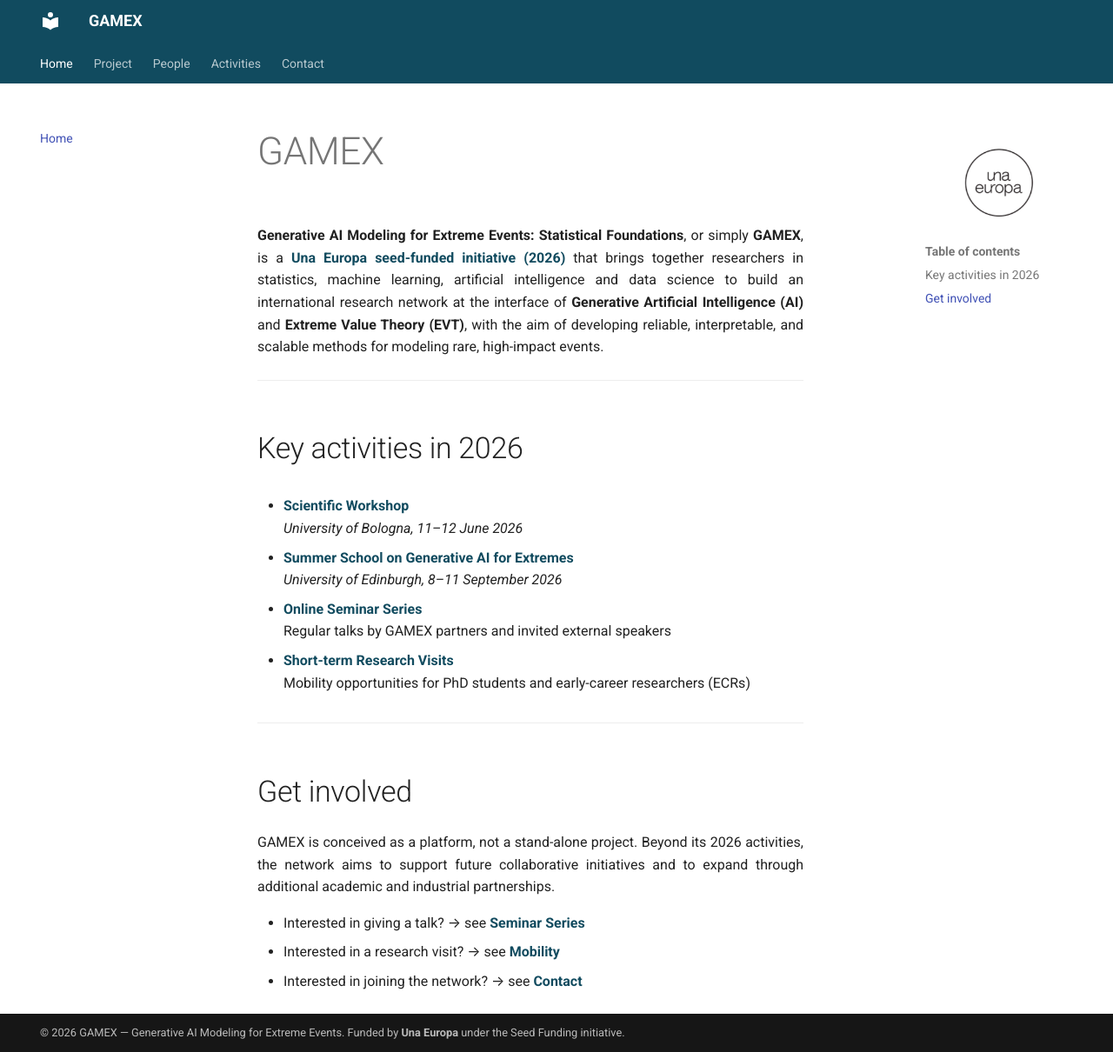
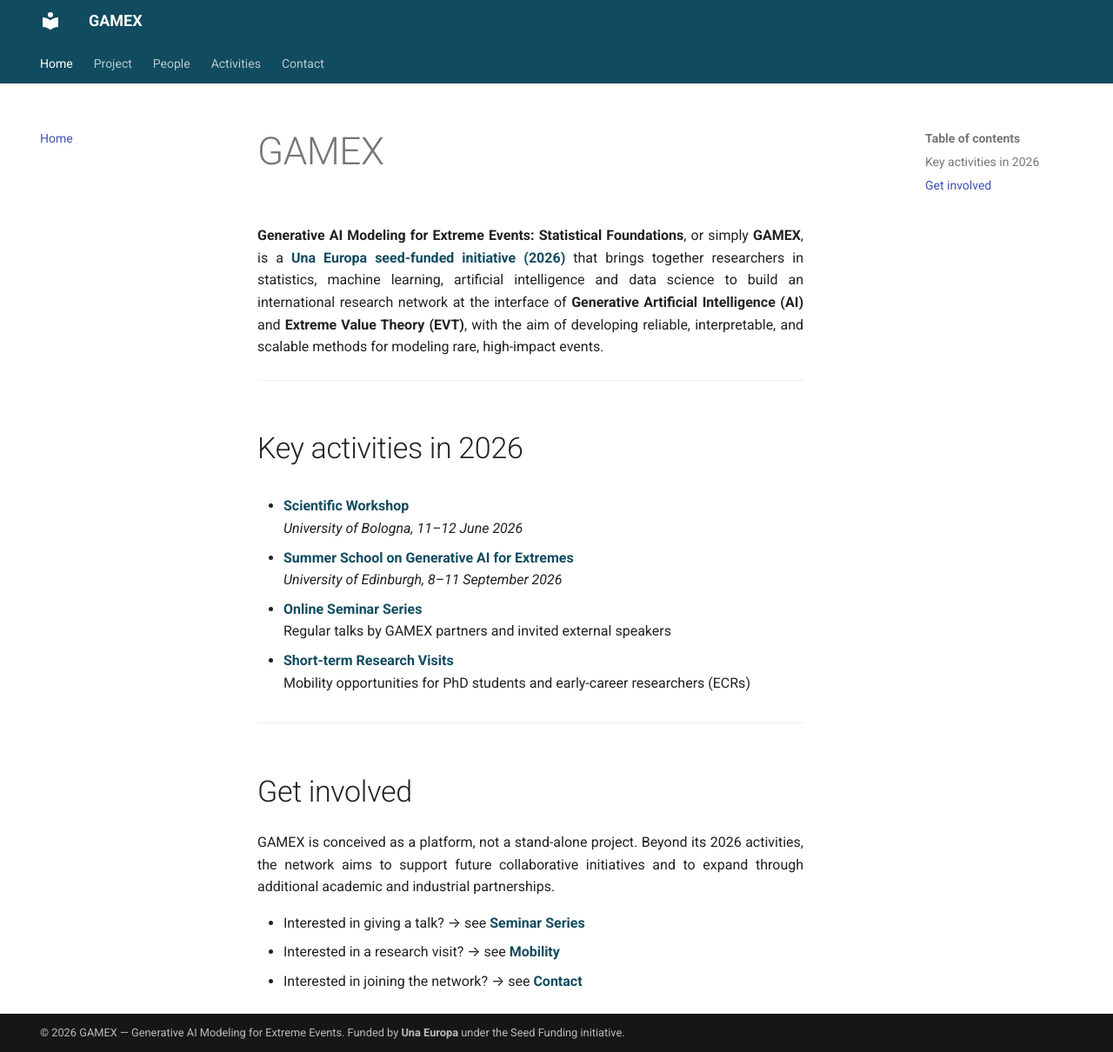
Before and after one commit to gamex-network/gamex-network.github.io, an MkDocs documentation site: the page built from docs/index.md, in a window 1280 px wide and 1210 px high. Shown: the whole window at 87% size. Built offline with MkDocs 1.6.1 and Material for MkDocs 9.7.7, drawn with Linux system fonts in a browser that asks for light colours.

Commit message:
Update extra.css

```diff
--- a/docs/stylesheets/extra.css
+++ b/docs/stylesheets/extra.css
@@ -80,24 +80,10 @@
   text-align: justify;
 }
 
-/* Hide left sidebar ONLY on the home page */
-[data-md-page="index"] .md-sidebar--primary {
-  display: none;
+/* Hide "Home" link ONLY in the left sidebar */
+.md-sidebar--primary a[href="./"],
+.md-sidebar--primary a[href="/"],
+.md-sidebar--primary a[href="index/"],
+.md-sidebar--primary a[href="./index/"] {
+  display: none !important;
 }
-
-/* =========================
-   Logo above Table of Contents
-   ========================= */
-
-/* Container above the right ToC */
-.md-sidebar--secondary::before {
-  content: "";
-  display: block;
-  background-image: url("../assets/UnaEuropaLogo.png");
-  background-repeat: no-repeat;
-  background-position: center;
-  background-size: contain;
-
-  height: 80px;          /* adjust logo height */
-  margin: 1rem 0 1.5rem; /* spacing above/below */
-}
```
